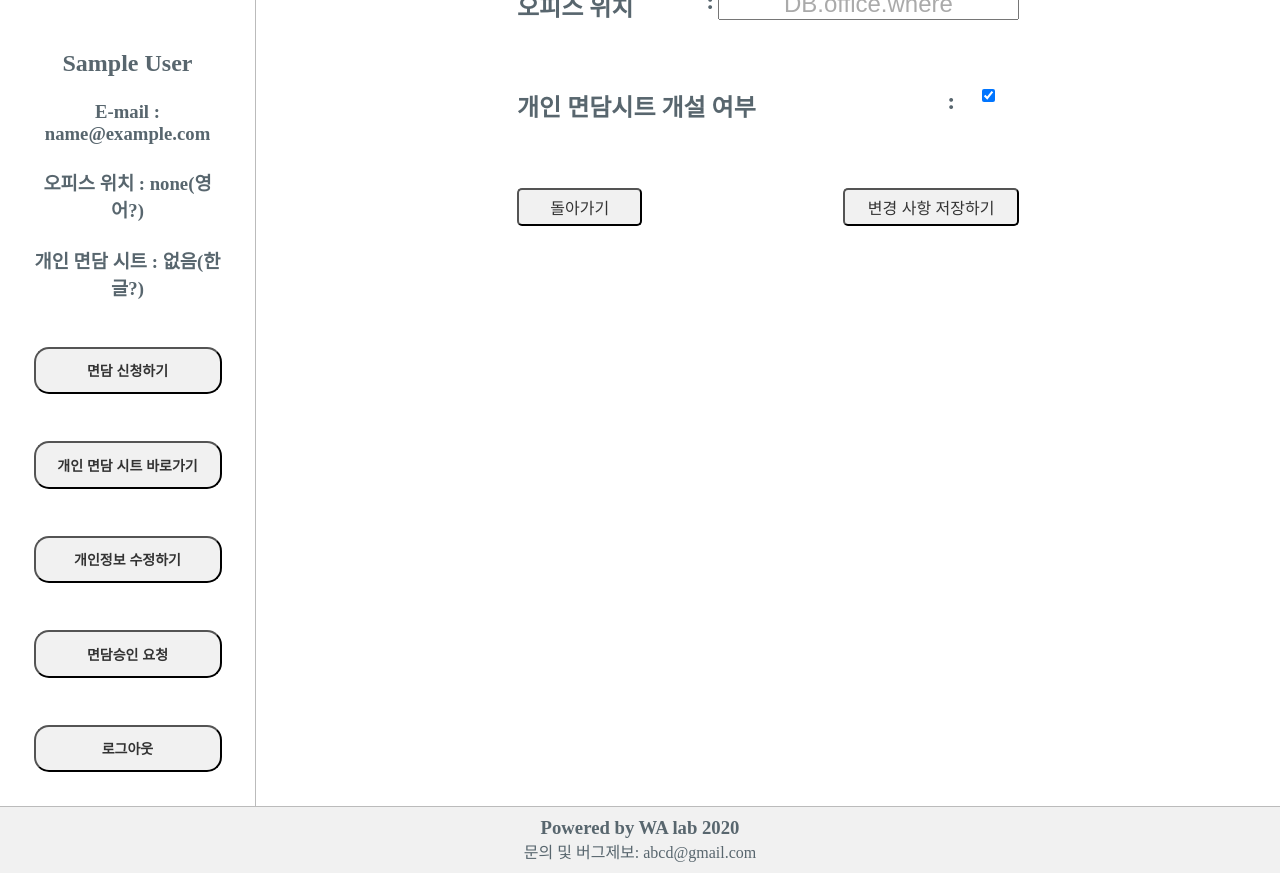
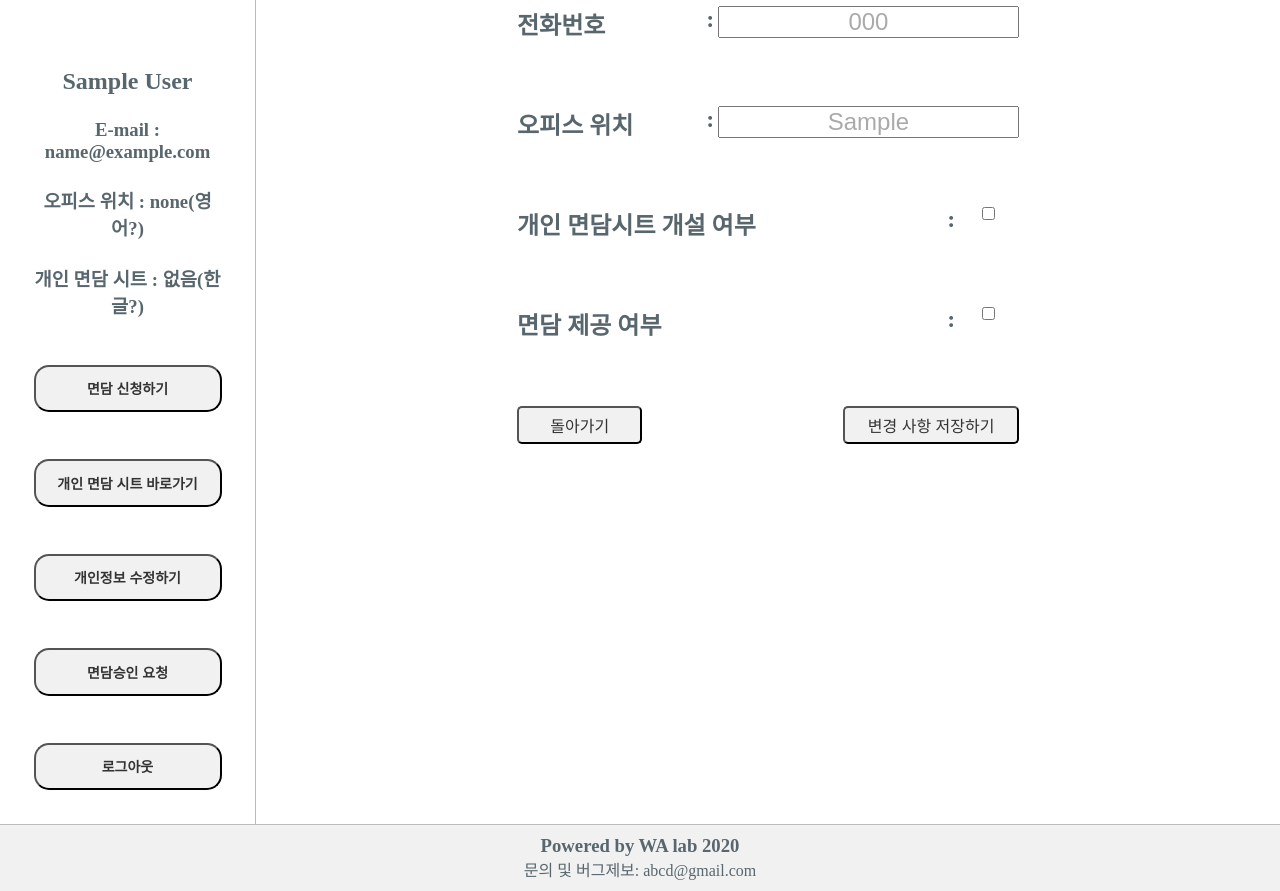
Before and after one commit to 21300506kihyun/hguMMS, a PHP site: page /personalInfo.php in a window 1280 px wide. Shown: the part 501-1392 px from the top of the page. Run offline with PHP 8.4, Linux system fonts and the light colour scheme; the visitor is signed in with stand-in values (Sample User, id 1); tables that the repository leaves empty or names only in its code hold one stand-in row (values such as "Sample post"); data that the repository does not hold is empty; some libraries are stand-ins or nearby versions.

Commit message:
02/15 view_sheet수정

```diff
--- a/html/personalInfo.php
+++ b/html/personalInfo.php
@@ -18,18 +18,36 @@
         obj.innerHTML = "ON";
       }
     }
+    function check(){
+      var frm = document.form;
+      var phone_number = frm.phone.value;
+      var office_place = frm.office.value;
+      var val_sheet = false;
+      var val_prof = false;
+      var sheet = document.getElementById('is_sheet');
+      var prof = document.getElementById('is_prof');
+      if(sheet.checked){
+        val_sheet = true;
+      }
+      else{
+        val_sheet = false;
+      }
+
+      if(prof.checked){
+        val_prof = true;
+      }
+      else{
+        val_prof = false;
+      }
+
+
+      alert(val_sheet);
+      alert(val_prof);
+
+
+
+    }
   </script>
-  <?php
-  session_start();
-  if($_POST['name1'] !== NULL){
-    $name = $_POST['name1'];
-    $_SESSION["name"] = $name;
-    $email = $_POST['email1'];
-    $_SESSION["email"] = $email;
-    $img = $_POST['img1'];
-    $_SESSION["img"] = $img;
-  }
-  ?>
   <title>handongMMS</title>
 </head>
 <body>
@@ -38,6 +56,28 @@
     <br>
     <p>한동대학교 면담 예약 및 관리 시스템입니다.</p>
   </div>
+
+  <?php
+    session_start();
+    $name = $_SESSION["name"];
+    $email = $_SESSION['email'];
+    $img = $_SESSION['img'];
+
+    $conn = new mysqli("localhost", "hgumms", "handong11*");
+    mysqli_select_db($conn, 'hgumms');
+    $result = mysqli_query($conn, "select * from user_info where email='$email'");
+
+    $data = mysqli_fetch_assoc($result);
+      echo $data['sid'];
+      echo $data['name'];
+      echo $data['department'];
+      echo $data['prof'];
+      echo $data['sheet'];
+      echo $data['email'];
+      echo $data['phone'];
+      echo $data['office'];
+      echo "<br/>";
+  ?>
 
   <div class="row">
     <div class="column left">
@@ -58,33 +98,46 @@
       <input class="btn_left" type="button" value="로그아웃"/>
     </div>
 
+<form action="./personalInfoController.php" method="post" name="form" >
     <div class="column middle">
       <h2 class="subtitle">개인정보 수정</h2>
       <div class="content">
         <h3 class="category">이름</h3>
         <h3 class="deli">:</h3>
-        <input class="value" type="text" value="<?php echo $_SESSION['name']?>">
+        <input name="name" id="name" class="value" type="text" value="<?php echo $name ?>" readonly>
+      </div>
+      <div class="content">
+        <h3 class="category">학부</h3>
+        <h3 class="deli">:</h3>
+        <input name="department" id="department" class="value" type="text" placeholder="ex) 전산전자공학부" value="<?php echo $data['department'] ?>">
       </div>
       <div class="content">
         <h3 class="category">전화번호</h3>
         <h3 class="deli">:</h3>
-        <input class="value" type="text" value="010-1234-1234">
+        <input name="phone" id="phone" class="value" type="text" placeholder="ex) 010-0000-0000" value="<?php echo $data['phone'] ?>">
       </div>
       <div class="content">
         <h3 class="category">오피스 위치</h3>
         <h3 class="deli">:</h3>
-        <input class="value" type="text" value="DB.office.where">
+        <input name="office" id="office" class="value" type="text" placeholder="ex) NTH 415 or None" value="<?php echo $data['office']?>">
       </div>
       <div class="content">
         <h3 class="category" style="width:85%">개인 면담시트 개설 여부</h3>
         <h3 class="deli">:</h3>
-        <input class="checkbox" type="checkbox" value="is_sheet" checked>
+        <input name="is_sheet" class="checkbox" type="checkbox" id="is_sheet" <?if($data['sheet'] == "on"){ echo 'checked';} ?> />
+      </div>
+      <div class="content">
+        <h3 class="category" style="width:85%">면담 제공 여부</h3>
+        <h3 class="deli">:</h3>
+        <input name="is_prof" class="checkbox" type="checkbox" id="is_prof" <?if($data['prof'] == "on"){ echo 'checked';} ?> />
       </div>
 
       <div class="btns">
-          <input class="btn_back" type="button" value="돌아가기"/>
-          <input class="btn_save" type="button" value="변경 사항 저장하기"/>
+          <input class="btn_back" type="button" value="돌아가기" onclick="location.href='main.php'"/>
+          <input class="btn_save" type="submit" value="변경 사항 저장하기"/>
       </div>
+</form>
+
 
     </div>
   </div>
```
Also changed, not shown: html/view_sheet.php (+7 -7 lines).
